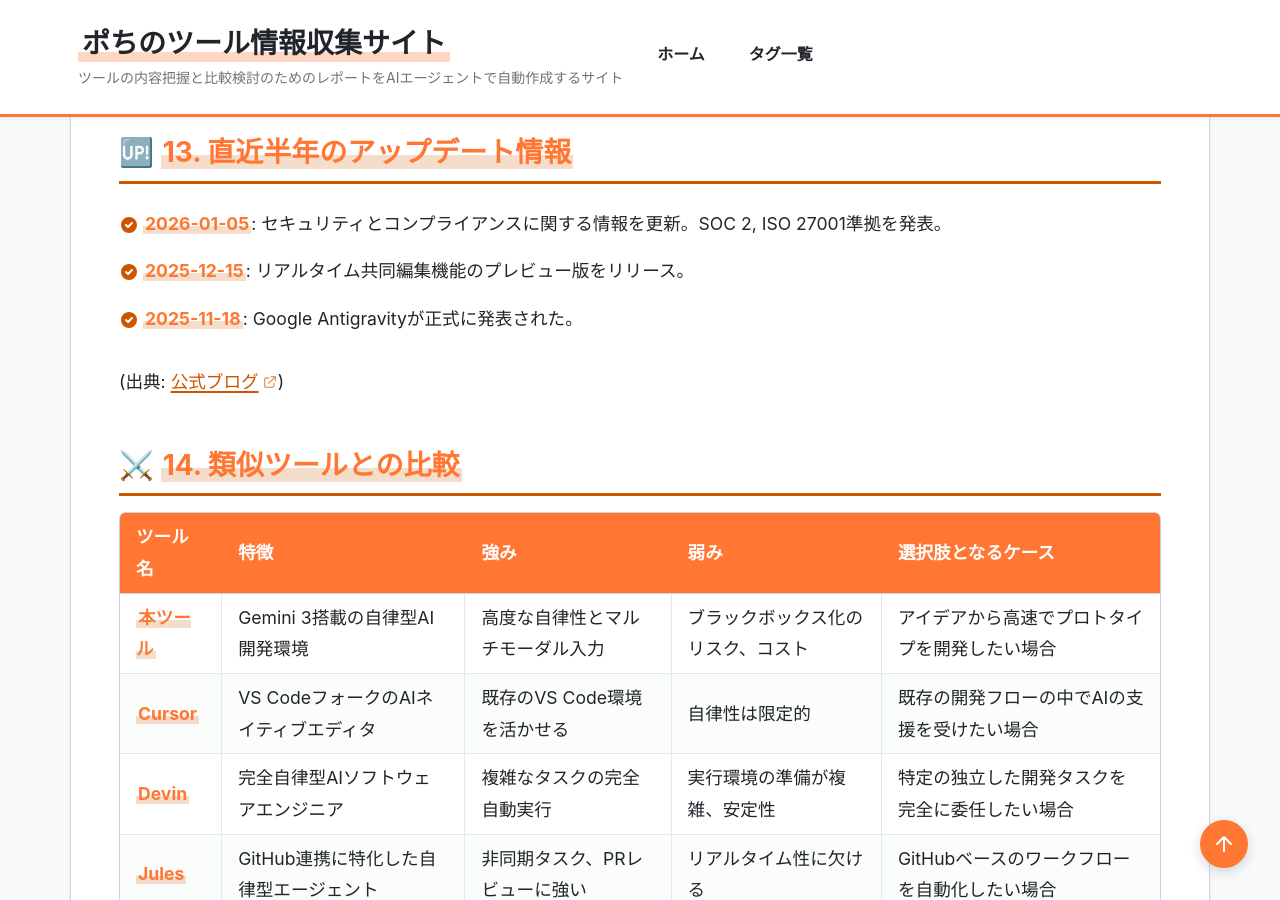
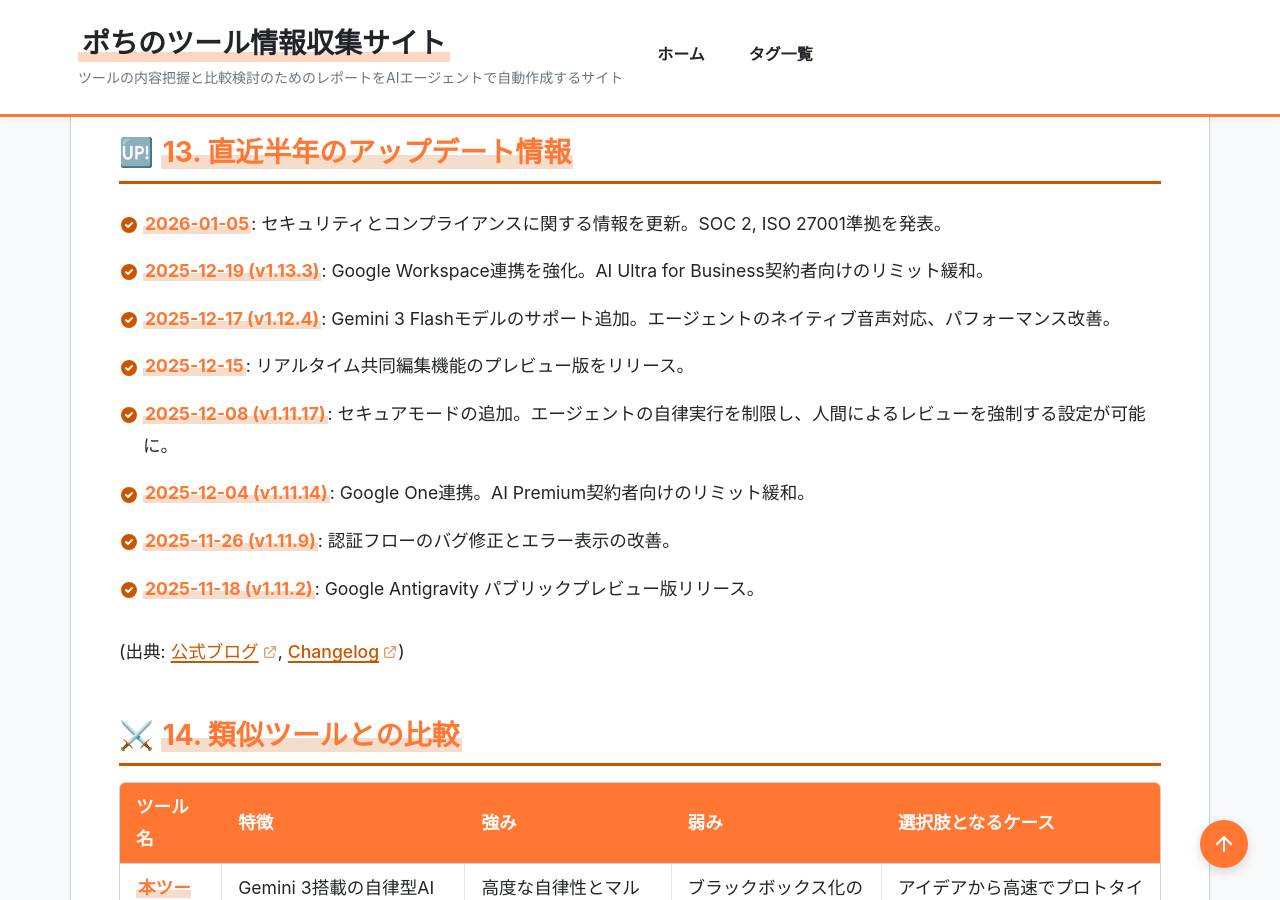
Before and after one commit to aegisfleet/tool-survey-report, a Jekyll site: the page built from _reports/google-antigravity.md, in a window 1280 px wide and 900 px high, scrolled down 7822 px. Built offline with Jekyll 4.4.1, drawn with Linux system fonts in a browser that asks for light colours.

Commit message:
Update Google Antigravity report with changelog info (#455)
Co-authored-by: google-labs-jules[bot] <161369871+google-labs-jules[bot]@users.noreply.github.com>

```diff
--- a/_reports/google-antigravity.md
+++ b/_reports/google-antigravity.md
@@ -50,6 +50,7 @@ evaluation:
 # 【任意項目】該当するもののみ記載
 links:
   documentation: "https://antigravity.google/docs"
+  changelog: "https://antigravity.google/changelog"
 relationships:
   parent: "Gemini"
   related_tools:
@@ -162,10 +163,15 @@ relationships:
 ## **13. 直近半年のアップデート情報**
 
 * **2026-01-05**: セキュリティとコンプライアンスに関する情報を更新。SOC 2, ISO 27001準拠を発表。
+* **2025-12-19 (v1.13.3)**: Google Workspace連携を強化。AI Ultra for Business契約者向けのリミット緩和。
+* **2025-12-17 (v1.12.4)**: Gemini 3 Flashモデルのサポート追加。エージェントのネイティブ音声対応、パフォーマンス改善。
 * **2025-12-15**: リアルタイム共同編集機能のプレビュー版をリリース。
-* **2025-11-18**: Google Antigravityが正式に発表された。
+* **2025-12-08 (v1.11.17)**: セキュアモードの追加。エージェントの自律実行を制限し、人間によるレビューを強制する設定が可能に。
+* **2025-12-04 (v1.11.14)**: Google One連携。AI Premium契約者向けのリミット緩和。
+* **2025-11-26 (v1.11.9)**: 認証フローのバグ修正とエラー表示の改善。
+* **2025-11-18 (v1.11.2)**: Google Antigravity パブリックプレビュー版リリース。
 
-(出典: [公式ブログ](https://antigravity.google/blog))
+(出典: [公式ブログ](https://antigravity.google/blog), [Changelog](https://antigravity.google/changelog))
 
 ## **14. 類似ツールとの比較**
 
```
